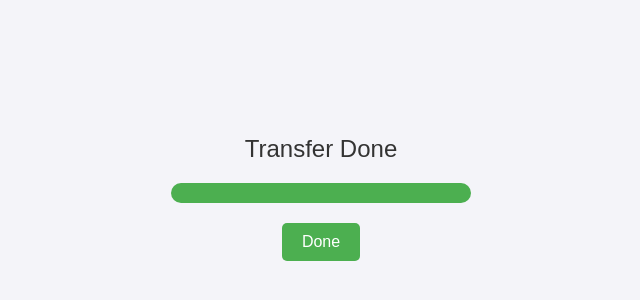
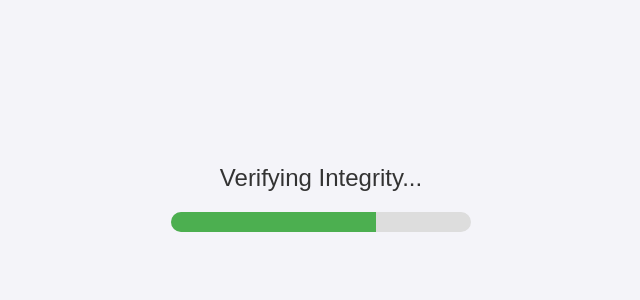
Before and after one commit to Oickolomac/DATA-TRANSFER-, a plain HTML site: page INDEX.HTML in a window 1280 px wide. Shown: the part 202-502 px from the top of the page, without its empty margins (319-959 px from the left). Drawn offline with Linux system fonts and the light colour scheme.

Commit message:
INDEX.HTML

```diff
--- a/INDEX.HTML
+++ b/INDEX.HTML
@@ -33,54 +33,55 @@
       height: 100%;
       width: 0;
       background-color: #4caf50;
-      transition: width 0.5s ease;
+      transition: width 1.2s ease;
     }
-    #done-button {
+    #done-icon {
       display: none;
+      font-size: 2em;
+      color: #4caf50;
       margin-top: 20px;
-      padding: 10px 20px;
-      font-size: 1em;
-      color: white;
-      background-color: #4caf50;
-      border: none;
-      border-radius: 5px;
-      cursor: pointer;
     }
   </style>
 </head>
 <body>
   <div class="container">
-    <div class="message" id="status">Uploading Data...</div>
+    <div class="message" id="status">Initializing...</div>
     <div class="progress-bar">
       <div class="progress" id="progress"></div>
     </div>
-    <button id="done-button" onclick="alert('Data Transfer Complete!')">Done</button>
+    <div id="done-icon">✔️</div>
   </div>
 
   <script>
     let progress = 0;
     const progressBar = document.getElementById('progress');
     const statusText = document.getElementById('status');
-    const doneButton = document.getElementById('done-button');
-    const messages = ["Uploading Data...", "Transferring in Progress...", "Transfer Done"];
+    const doneIcon = document.getElementById('done-icon');
+    const messages = [
+      "Uploading Data...",
+      "Transferring Data...",
+      "Downloading...",
+      "Extracting Files...",
+      "Processing Data...",
+      "Verifying Integrity..."
+    ];
 
     function updateProgress() {
       if (progress < 100) {
-        progress += 50;
+        progress += 20; // Increments progress slower for a longer load time
         progressBar.style.width = progress + '%';
 
-        if (progress === 50) {
-          statusText.textContent = messages[1];
-        } else if (progress === 100) {
-          statusText.textContent = messages[2];
-          doneButton.style.display = 'inline-block';
-        }
+        // Change message to simulate different loading steps
+        statusText.textContent = messages[Math.floor(Math.random() * messages.length)];
       } else {
         clearInterval(progressInterval);
+        statusText.textContent = "Transfer Complete";
+        doneIcon.style.display = 'block'; // Show checkmark icon when done
       }
     }
 
-    const progressInterval = setInterval(updateProgress, 800);
+    // Update progress and message every 1.2 seconds for a slower experience
+    const progressInterval = setInterval(updateProgress, 1200);
   </script>
 </body>
 </html>
```
